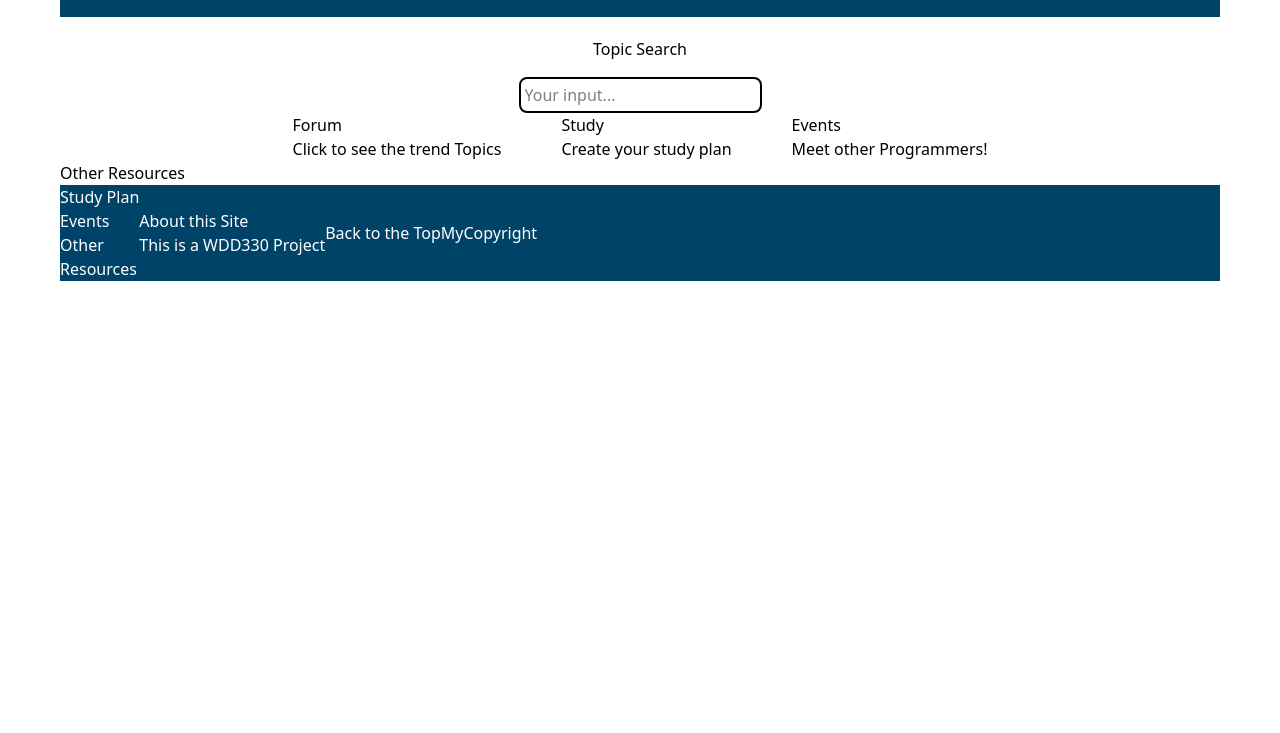
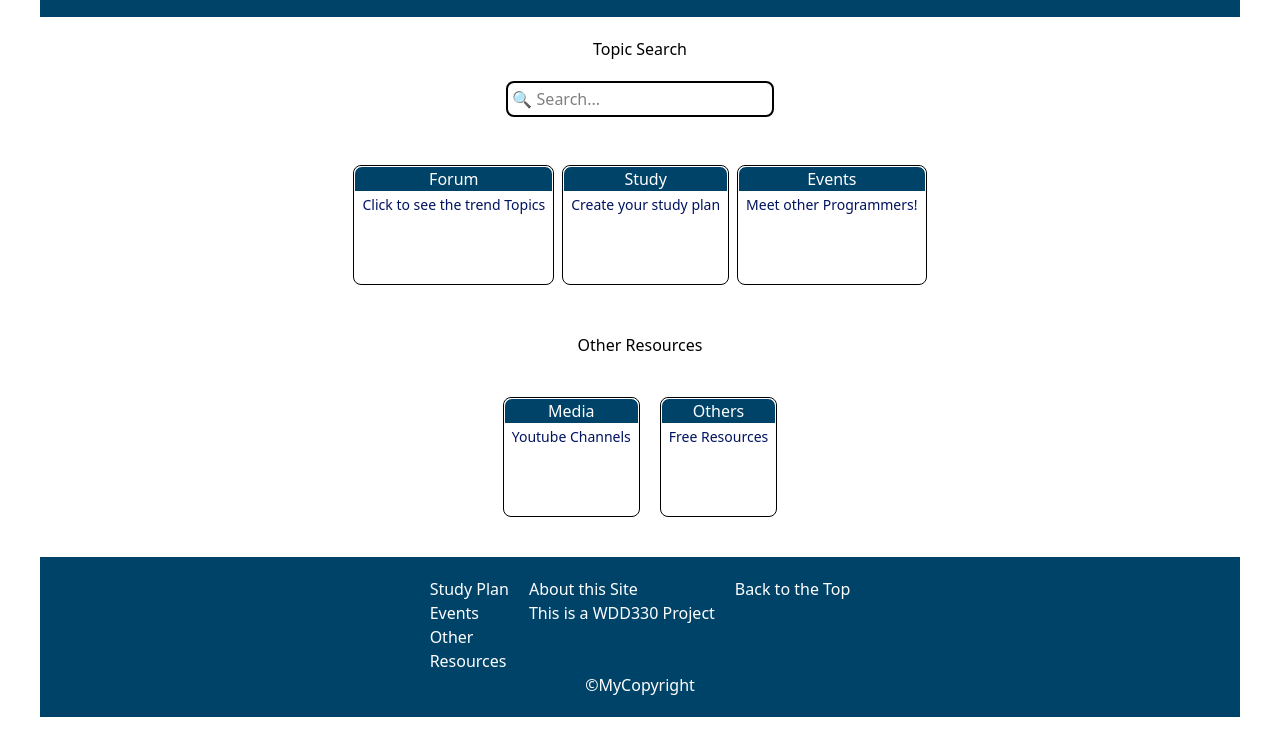
Before and after one commit to joribavi/WDD-330-Final-Project, a website built with Vite: page cody/index.html in a window 1280 px wide. Shown: the part 67-800 px from the top of the page. Built offline with nearby package versions, Linux system fonts and the light colour scheme.

Commit message:
styling and adding items to index file

```diff
--- a/cody/index.html
+++ b/cody/index.html
@@ -5,32 +5,46 @@
     <meta name="viewport" content="width=device-width, initial-scale=1.0" />
     <link href="/src/style.css" rel="stylesheet">
     <script type="module" src="/src/main.js"></script>
-    <title>Cody</title>
+    <title>Cody-Your Friend Learning Tool</title>
   </head>
-  <body class="md:mx-15">
-    <header class="my-Header bg-[#004369] flex items-center justify-center p-5 mb-5 "></header>
+  <body class="md:mx-10">
+    <header class="my-Header bg-[#004369] flex justify-between p-5 mb-5"></header>
     <main>
-      <div class="search-bar flex flex-col items-center justify-center gap-4">
+      <div class="search-bar flex flex-col items-center justify-center gap-5">
           <h2>Topic Search</h2>
-          <input type="text" id="search" name="search" placeholder="Your input..." class="border-2 border-solid border-black-500 rounded-lg p-1" ></input>
-      </div>
-      <div class="main-cards flex flex-row items-center justify-center gap-15">
-           <div class="single-card">
-              <h3>Forum</h3>
-              <a>Click to see the trend Topics</a>
+          <div class="border-2 border-solid border-black-500 rounded-lg p-1">
+              <span>&#128269;</span>
+              <input type="text" id="search" name="search" placeholder="Search..." ></input>
+          </div>
+        </div>
+      <div class="main-cards flex flex-row items-center justify-center text-center mt-10 mb-10 mr-5 ml-5 md:ml-10 mr-10">
+           <div class="single-card min-w-[50px] h-30  bg-white border-1 rounded-tl-lg rounded-tr-lg rounded-br-lg rounded-bl-lg">
+              <h3 class="bg-[#004369] text-white text-center border rounded-tl-lg rounded-tr-lg">Forum</h3>
+              <a class="text-sm m-1 p-1 text-[#001360]" >Click to see the trend Topics</a>
            </div>
-           <div class="single-card">
-              <h3>Study</h3>
-              <a>Create your study plan</a>
+           <div class="single-card min-w-[50px] h-30  bg-white border-1 rounded-tl-lg rounded-tr-lg rounded-br-lg rounded-bl-lg m-2">
+              <h3 class="bg-[#004369] text-white text-center border rounded-tl-lg rounded-tr-lg">Study</h3>
+              <a class="text-sm m-1 p-1 text-[#001360]">Create your study plan</a>
            </div>
-           <div class="single-card">
-              <h3>Events</h3>
-              <a>Meet other Programmers!</a>
+           <div class="single-card min-w-[50px] h-30  bg-white border-1 rounded-tl-lg rounded-tr-lg rounded-br-lg rounded-bl-lg">
+              <h3 class="bg-[#004369] text-white text-center border rounded-tl-lg rounded-tr-lg">Events</h3>
+              <a class="text-sm m-1 p-1 text-[#001360]">Meet other Programmers!</a>
            </div>
       </div>
-      <h3>Other Resources</h3>
-       <div class="secondary-cards"> </div>
+      <h3 class="text-center mb-10">Other Resources</h3>
+      <div class="secondary-cards flex flex-row items-center justify-center text-center mt-10 mb-10 mr-5 ml-5 gap-5 md:ml-10 mr-10">
+           <div class="single-card min-w-[50px] h-30  bg-white border-1 rounded-tl-lg rounded-tr-lg rounded-br-lg rounded-bl-lg">
+              <h3 class="bg-[#004369] text-white text-center border rounded-tl-lg rounded-tr-lg">Media</h3>
+              <a class="text-sm m-1 p-1 text-[#001360]">Youtube Channels</a>
+           </div>
+           <div class="single-card min-w-[50px] h-30  bg-white border-1 rounded-tl-lg rounded-tr-lg rounded-br-lg rounded-bl-lg">
+              <h3 class="bg-[#004369] text-white text-center border rounded-tl-lg rounded-tr-lg">Others</h3>
+              <a class="text-sm m-1 p-1 text-[#001360]">Free Resources</a>
+           </div>
+
+      </div>
+
     </main>
-    <footer class="my-Footer bg-[#004369] text-white flex flex-wrap items-center"></footer>
+    <footer class="my-Footer bg-[#004369] text-white flex flex-col items-center p-5"></footer>
   </body>
 </html>
--- a/cody/public/partials/footer.html
+++ b/cody/public/partials/footer.html
@@ -1,12 +1,14 @@
-<div>
+<!--Flex Box for the top of the footer -->
+<div class="flex flex-row gap-5">
+  <div>
     <ul>
         <li>Study Plan</li>
         <li>Events</li>
         <li>Other</li>
         <li>Resources</li>
     </ul>
-</div>
-<div>
+  </div>
+  <div>
     <ul>
         <li>
             About this Site
@@ -14,6 +16,10 @@
         <li>This is a WDD330 Project</li>
 
     </ul>
+   </div>
+   <div>Back to the Top</div>
 </div>
-<div>Back to the Top</div>
-<div>MyCopyright</div>
+<!--Flex Box for the bottom of the footer -->
+<div>
+    <div>©MyCopyright</div>
+</div>
--- a/cody/public/partials/header.html
+++ b/cody/public/partials/header.html
@@ -3,4 +3,5 @@
     <img src="./src/logo.png" class="w-10">
     <p class="text-white">Cody</p>
 </div>
-<h1 class="text-white hidden md:block flex">Your best friend Learning Tool</h1>
+<h1 class="text-white hidden md:block">Your best friend Learning Tool</h1>
+<button>Mode</button>
```
